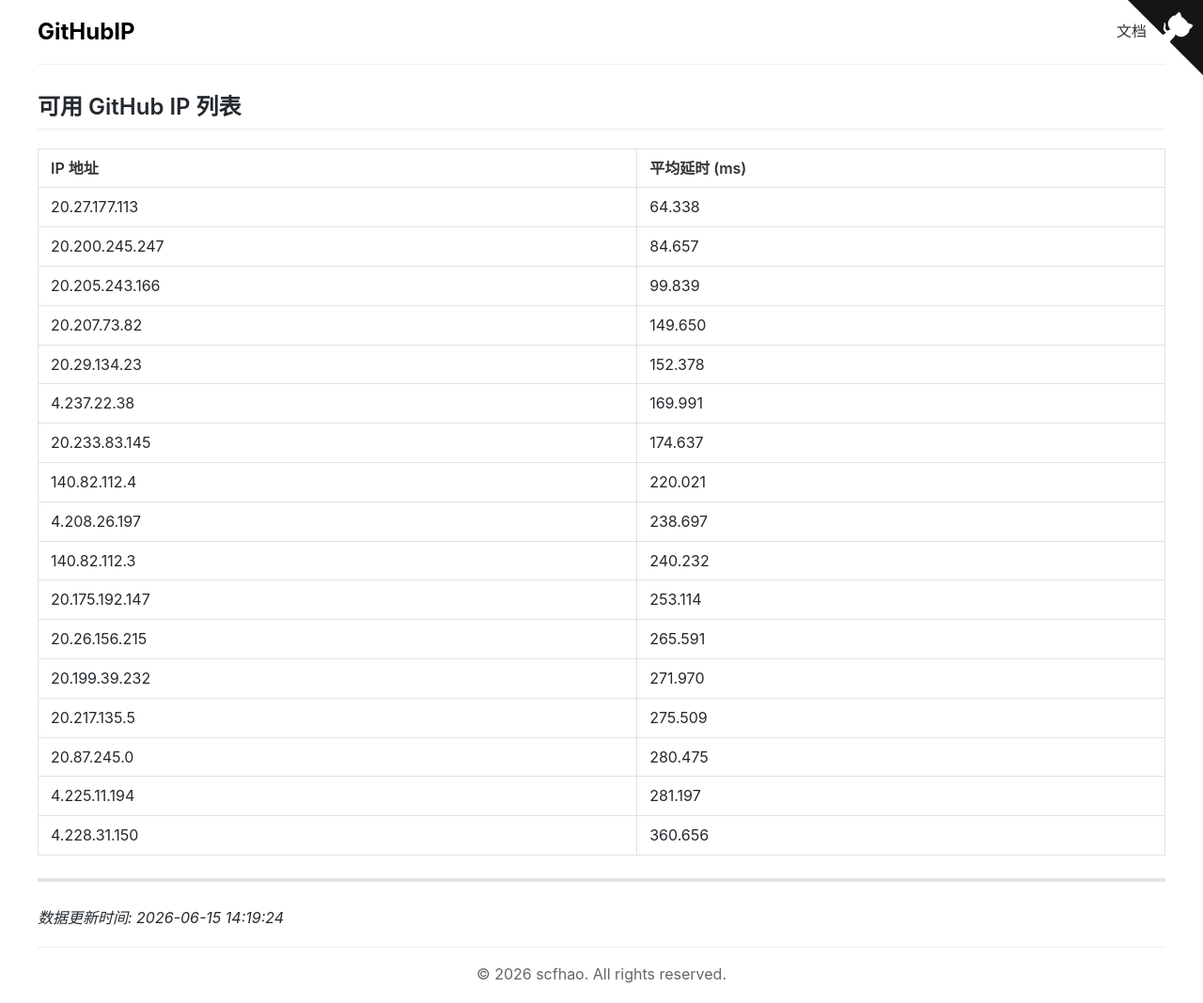
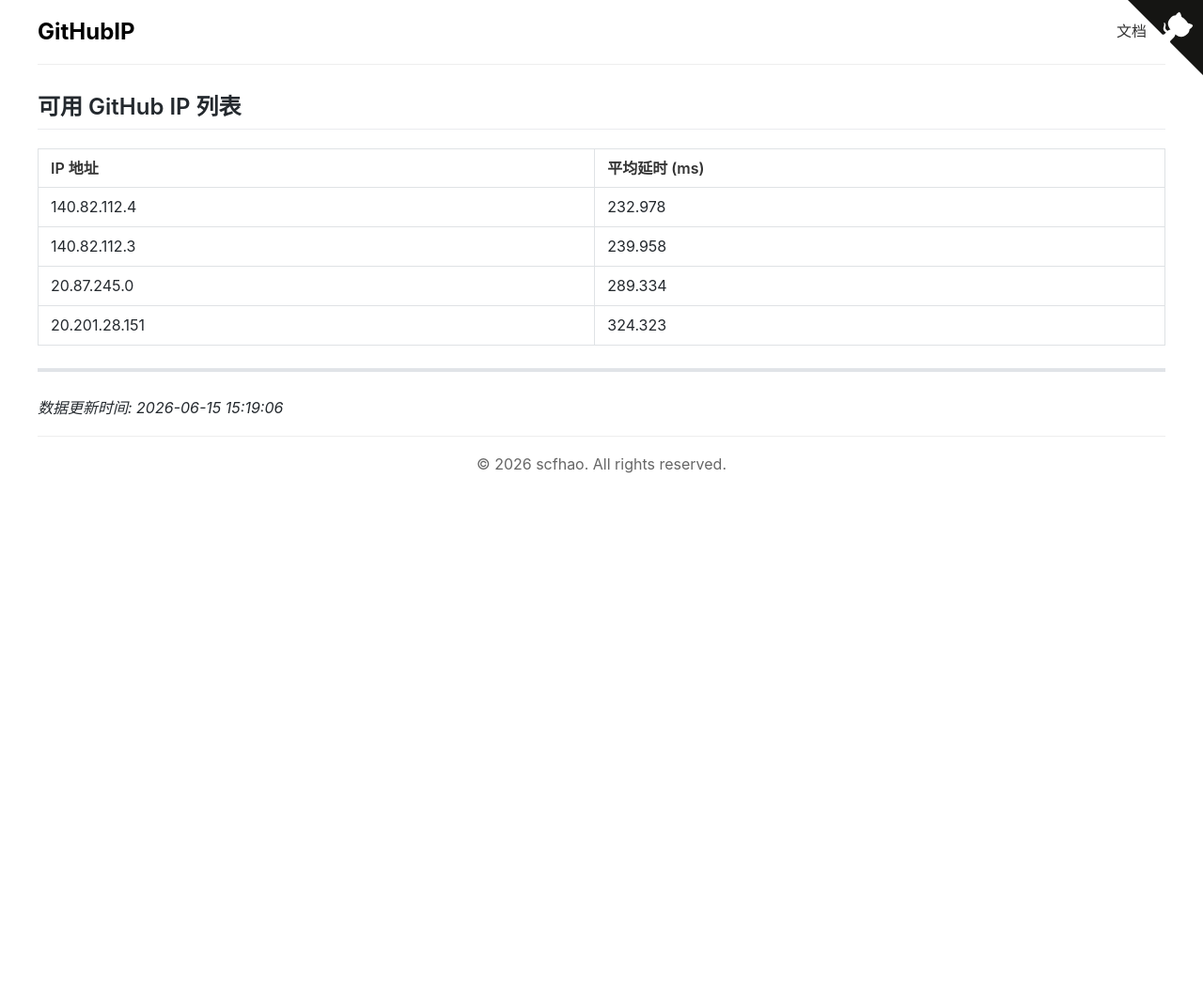
Before and after one commit to scfhao/GitHubIP, a Jekyll site: the page built from index.md, in a window 1280 px wide. Shown: the whole page at 94% size. Built offline with Jekyll 4.4.1, drawn with Linux system fonts in a browser that asks for light colours; after the commit the page ends 900 px from its top, so only the background shows below that.

Commit message:
自动脚本执行 - 2026-06-15 15:19:06

```diff
--- a/index.md
+++ b/index.md
@@ -1,31 +1,18 @@
 ---
 layout: home
 title: GitHub IP 列表
-date: 2026-06-15 14:19:24
+date: 2026-06-15 15:19:06
 ---
 
 ## 可用 GitHub IP 列表
 
 | IP 地址 | 平均延时 (ms) |
 |---------|--------------|
-| 20.27.177.113 | 64.338 |
-| 20.200.245.247 | 84.657 |
-| 20.205.243.166 | 99.839 |
-| 20.207.73.82 | 149.650 |
-| 20.29.134.23 | 152.378 |
-| 4.237.22.38 | 169.991 |
-| 20.233.83.145 | 174.637 |
-| 140.82.112.4 | 220.021 |
-| 4.208.26.197 | 238.697 |
-| 140.82.112.3 | 240.232 |
-| 20.175.192.147 | 253.114 |
-| 20.26.156.215 | 265.591 |
-| 20.199.39.232 | 271.970 |
-| 20.217.135.5 | 275.509 |
-| 20.87.245.0 | 280.475 |
-| 4.225.11.194 | 281.197 |
-| 4.228.31.150 | 360.656 |
+| 140.82.112.4 | 232.978 |
+| 140.82.112.3 | 239.958 |
+| 20.87.245.0 | 289.334 |
+| 20.201.28.151 | 324.323 |
 
 ---
 
-*数据更新时间: 2026-06-15 14:19:24*
+*数据更新时间: 2026-06-15 15:19:06*
```
